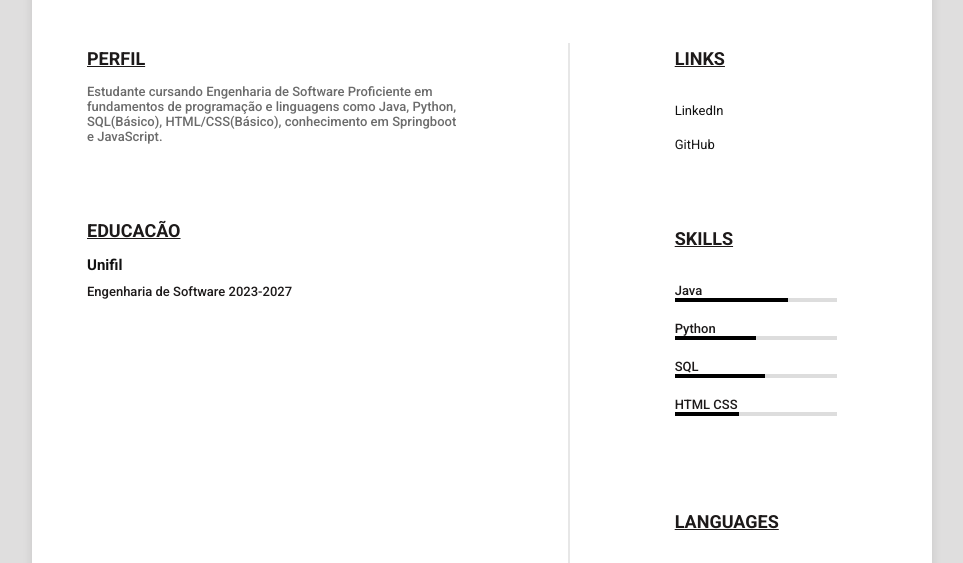
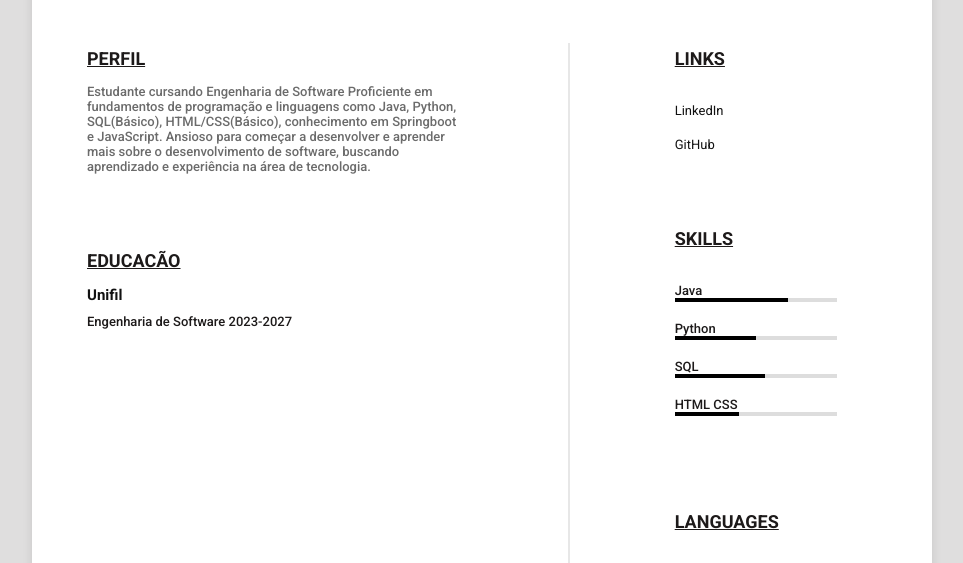
Before and after one commit to NickBerbert/NickBerbert, a plain HTML site: page index.html in a window 1280 px wide. Shown: the part 237-800 px from the top of the page, without its empty margins (158-1121 px from the left). Drawn offline with Linux system fonts and the light colour scheme; a web font is replaced by a local one.

Commit message:
Atualizar o index.html

```diff
--- a/index.html
+++ b/index.html
@@ -36,7 +36,7 @@
             <div class="left-panel">
                 <h1>PERFIL</h1>
                           <h4>Estudante cursando Engenharia de Software
-                Proficiente em fundamentos de programação e linguagens como Java, Python, SQL(Básico), HTML/CSS(Básico), conhecimento em Springboot e JavaScript.
+                Proficiente em fundamentos de programação e linguagens como Java, Python, SQL(Básico), HTML/CSS(Básico), conhecimento em Springboot e JavaScript. Ansioso para começar a desenvolver e aprender mais sobre o desenvolvimento de software, buscando aprendizado e experiência na área de tecnologia.
                 </h4>
                 <BR><BR></BR></BR>
                 <h1>EDUCACÃO</h1>
```
